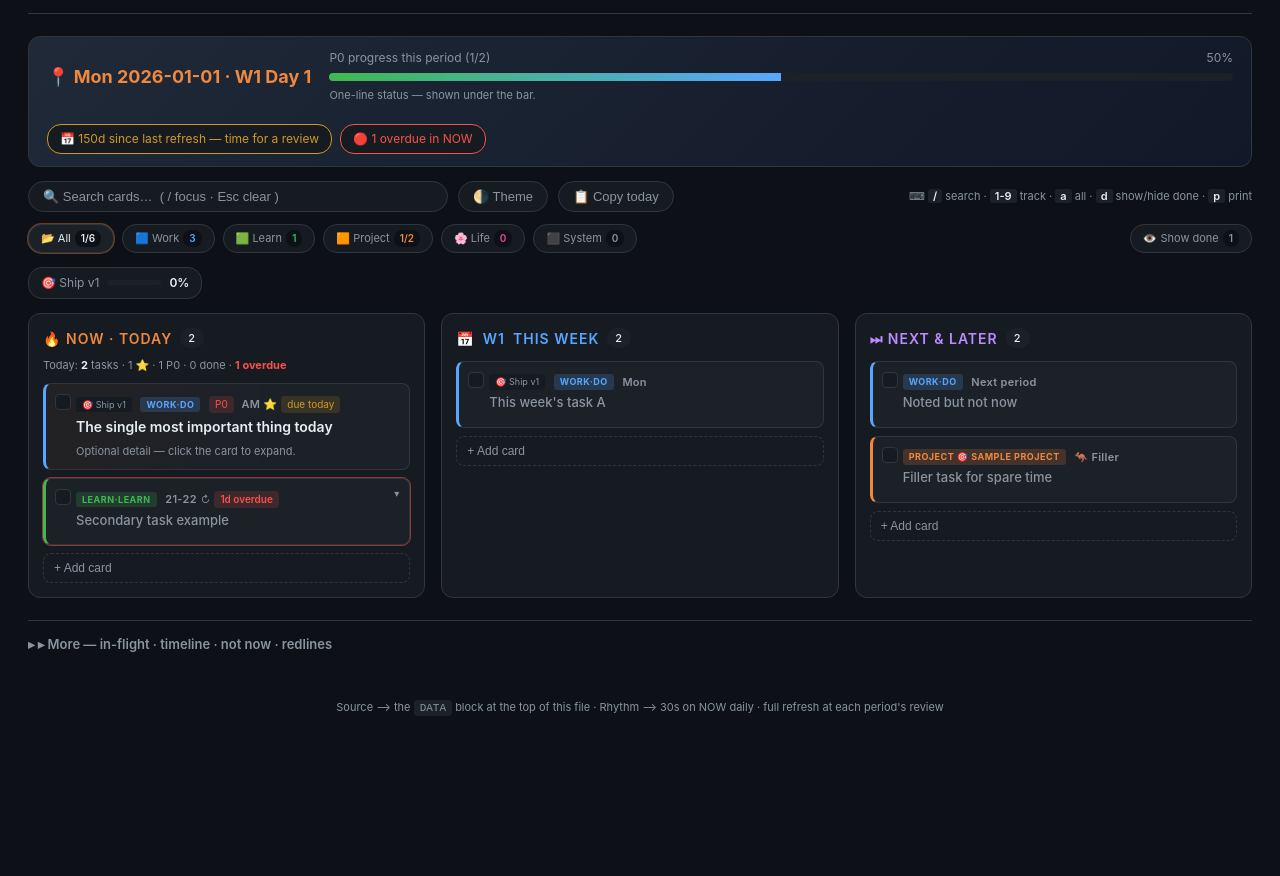
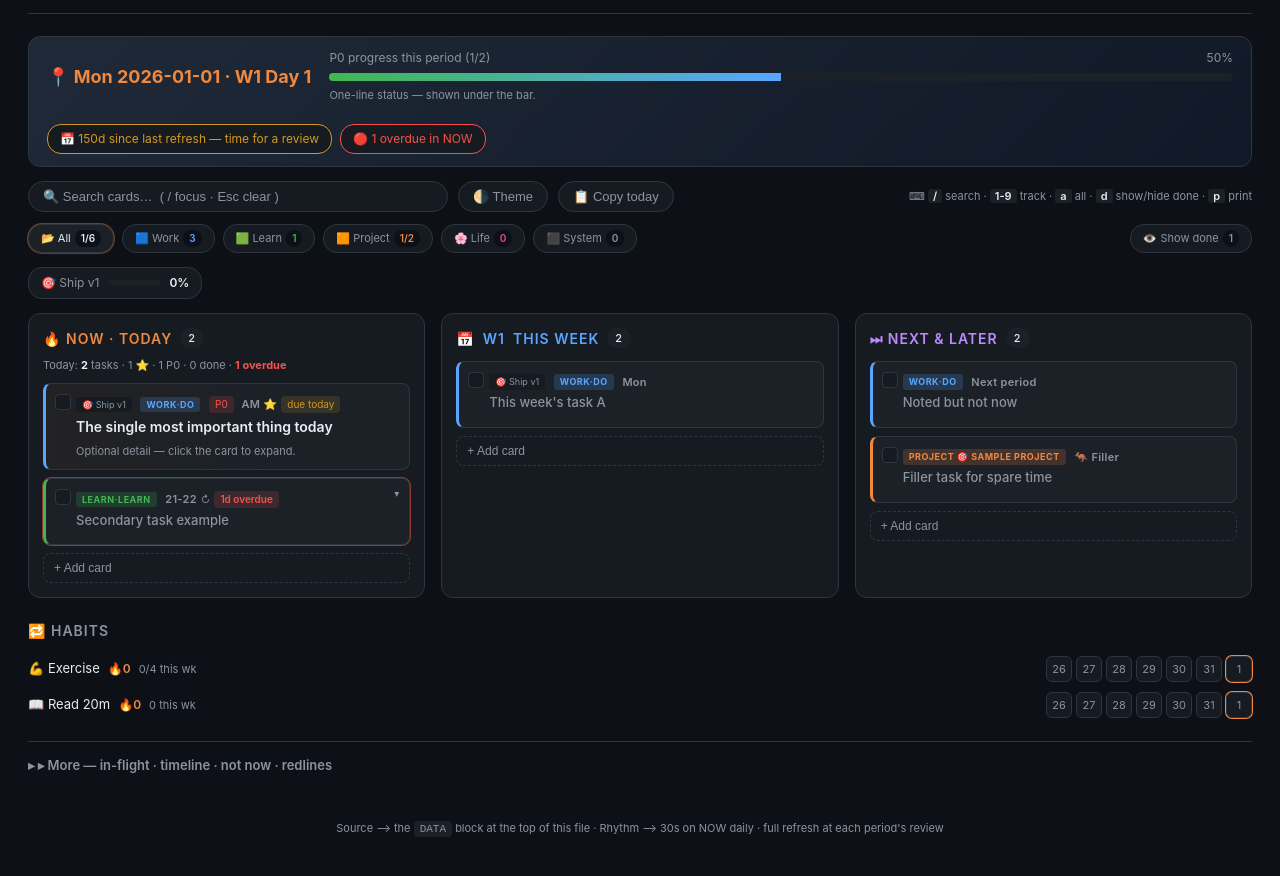
Before and after one commit to suzyeth/life-kanban, a website: page assets/kanban-template.html in a window 1280 px wide. Shown: the part 142-1018 px from the top of the page. Before the commit the page ends 918 px from the top, so only its background shows below. Drawn offline with Linux system fonts and the light colour scheme.

Commit message:
feat: habits — a 7-day streak grid (DATA.habits)
The 2nd market-research feature: generic habit tracking, free + local (other apps
paywall it).
- DATA.habits = [{id, name, emoji?, target?, log:[dates]}]. Renders a 7-day grid
  per habit with a 🔥 current-streak and an "n/target this week" count.
- Tick a day in-browser → overlay (ov.habits[id][date]); 🔥 streak (today not yet
  done doesn't break it); sync banner + Ctrl/⌘+Z undo include it; "Copy latest
  DATA" folds the check-ins back into each habit's log.
- Section auto-hides when DATA.habits is empty/absent. Markup added to the
  template + the title is localizable (STR.habitsTitle / habitWeek).
- tests 37 -> 38; data-schema + README updated.

```diff
--- a/assets/kanban-template.html
+++ b/assets/kanban-template.html
@@ -335,6 +335,12 @@ const DATA = {
     // { title: "Name", sub: "subtitle / role", track: "work", date: "2026-01-01", status: "in progress", closed: false },
   ],
   trackingTitle: "📬 In-flight",   // tracking section header
+  // 🔁 Habits (optional) — a 7-day streak grid. Tick a day in-browser; `log` = dates done (synced back).
+  //    `target` (optional) = a per-week goal shown as "n/target this wk". Empty [] = section hidden.
+  habits: [
+    { id: "exercise", name: "Exercise", emoji: "💪", target: 4, log: [] },
+    { id: "read", name: "Read 20m", emoji: "📖", log: [] },
+  ],
   // 🚫 NOT NOW · explicitly skipped (see the name, skip it — kills re-deciding)
   notNow: [
     "Example: something explicitly cut this period",
@@ -414,6 +420,11 @@ const DATA = {
   </div>
 </div>
 
+<section class="habits" id="habits-section" style="display:none; margin-bottom:18px;">
+  <h2 id="habits-title" style="font-size:14px;font-weight:600;text-transform:uppercase;letter-spacing:1px;color:var(--muted);margin-bottom:10px;"></h2>
+  <div class="habits-grid" id="habits-grid"></div>
+</section>
+
 <details class="more-fold" id="more-fold">
   <summary>▸ More — in-flight · timeline · not now · redlines</summary>
 
--- a/assets/lk-engine.js
+++ b/assets/lk-engine.js
@@ -50,6 +50,9 @@
     addAction: "do",
     // tracking section default header (overridable via DATA.trackingTitle too)
     trackingTitle: "📬 In-flight",
+    // habits
+    habitsTitle: "🔁 Habits",
+    habitWeek: (n, target) => (target ? `${n}/${target} this wk` : `${n} this wk`),
     // timeline
     tlScaleHint: "Non-linear · near-term zoomed",
     tlCountdown: (days) => {
@@ -214,6 +217,16 @@
     css += `.sync-banner{display:flex;align-items:center;gap:12px;flex-wrap:wrap;background:rgba(240,136,62,0.12);border:1px solid var(--accent);color:var(--text);border-radius:10px;padding:10px 14px;margin-bottom:14px;font-size:13px;}`;
     css += `.sync-banner b{color:var(--accent);}.sync-banner .sync-actions{margin-left:auto;display:flex;gap:8px;flex-wrap:wrap;}`;
     css += `@media (max-width:600px){.card{padding-left:34px;}.card .chk{width:20px;height:20px;line-height:17px;left:8px;}}`;
+    // 🔁 habits streak grid
+    css += `.habit-row{display:flex;align-items:center;gap:10px;padding:5px 0;flex-wrap:wrap;}`;
+    css += `.habit-name{flex:1;min-width:140px;font-size:13px;color:var(--text);display:flex;align-items:center;gap:8px;flex-wrap:wrap;}`;
+    css += `.habit-streak{font-size:12px;color:var(--accent);font-weight:600;}`;
+    css += `.habit-week{font-size:11px;color:var(--muted);}`;
+    css += `.habit-cells{display:flex;gap:4px;}`;
+    css += `.habit-cell{width:26px;height:26px;border-radius:6px;border:1px solid var(--border);background:var(--bg-elev);color:var(--muted);font:inherit;font-size:11px;cursor:pointer;transition:all .12s;}`;
+    css += `.habit-cell:hover{border-color:var(--accent);}`;
+    css += `.habit-cell.today{box-shadow:0 0 0 1px var(--accent);}`;
+    css += `.habit-cell.done{background:var(--green);border-color:var(--green);color:var(--bg);}`;
     const styleEl = document.createElement("style");
     styleEl.id = "track-styles";
     styleEl.textContent = css;
@@ -251,8 +264,12 @@
     const STORE = "lk:" + (M.title || M.period || "board") + ":overlay";
     let ov = {};
     try { ov = JSON.parse(localStorage.getItem(STORE)) || {}; } catch (e) { ov = {}; }
-    ov.done = ov.done || {}; ov.col = ov.col || {}; ov.order = ov.order || {}; ov.added = ov.added || []; ov.edit = ov.edit || {};
+    ov.done = ov.done || {}; ov.col = ov.col || {}; ov.order = ov.order || {}; ov.added = ov.added || []; ov.edit = ov.edit || {}; ov.habits = ov.habits || {};
     const saveOv = () => { try { localStorage.setItem(STORE, JSON.stringify(ov)); } catch (e) {} };
+    // habits: DATA.habits[i].log (canonical dates done) overlaid by ov.habits[id][date]
+    const habitLog = {}; (DATA.habits || []).forEach((h) => (habitLog[h.id] = new Set(h.log || [])));
+    const fmtDate = (d) => d.toISOString().slice(0, 10); // d is noon-anchored → no TZ midnight skew
+    const habitDone = (id, ds) => { const o = ov.habits[id]; return o && ds in o ? !!o[ds] : (habitLog[id] ? habitLog[id].has(ds) : false); };
     const cssEsc = (k) => (window.CSS && CSS.escape) ? CSS.escape(k) : String(k).replace(/["\\]/g, "\\$&");
     // single-step (stacked) undo: snapshot ov BEFORE each mutation; Ctrl/Cmd+Z restores the last state
     const undoStack = [];
@@ -260,8 +277,8 @@
     const undo = () => {
       if (!undoStack.length) return;
       ov = JSON.parse(undoStack.pop());
-      ov.done = ov.done || {}; ov.col = ov.col || {}; ov.order = ov.order || {}; ov.added = ov.added || []; ov.edit = ov.edit || {};
-      saveOv(); buildCards(); repaint();
+      ov.done = ov.done || {}; ov.col = ov.col || {}; ov.order = ov.order || {}; ov.added = ov.added || []; ov.edit = ov.edit || {}; ov.habits = ov.habits || {};
+      saveOv(); buildCards(); repaint(); renderHabits();
     };
 
     let cards = [];
@@ -464,6 +481,9 @@
         const ec = ov.edit[c.key] && Object.keys(ov.edit[c.key]).length;
         if (dc || cc || ec) n++;
       });
+      Object.keys(ov.habits).forEach((id) => Object.keys(ov.habits[id]).forEach((ds) => {
+        if (!!ov.habits[id][ds] !== (habitLog[id] ? habitLog[id].has(ds) : false)) n++; // habit check-in differs from file
+      }));
       return n;
     };
     const refreshBanner = () => {
@@ -479,6 +499,32 @@
       const b = renderColumns();
       const s = computeStats(b);
       refreshProgress(s); refreshLegendCounts(s); refreshSummary(b); renderGoals(); refreshBanner(); reapplyView();
+    };
+
+    // 🔁 habits — a 7-day streak grid per habit (independent of cards; re-rendered on its own toggle)
+    const renderHabits = () => {
+      const habits = DATA.habits || [];
+      const sec = $("habits-section"), grid = $("habits-grid");
+      if (!sec || !grid) return;
+      if (!habits.length) { sec.style.display = "none"; return; }
+      sec.style.display = "";
+      setText("habits-title", STR.habitsTitle);
+      const todayDs = fmtDate(todayDate);
+      const days = [];
+      for (let i = 6; i >= 0; i--) days.push(new Date(todayDate.getTime() - i * dayMs));
+      const streak = (id) => {
+        let n = 0, start = habitDone(id, todayDs) ? 0 : 1; // today not yet done doesn't break the streak
+        for (let k = start; ; k++) { if (habitDone(id, fmtDate(new Date(todayDate.getTime() - k * dayMs)))) n++; else break; }
+        return n;
+      };
+      const weekDone = (id) => days.filter((d) => habitDone(id, fmtDate(d))).length; // done in the last 7 days
+      grid.innerHTML = habits.map((h) => `
+        <div class="habit-row" data-habit="${esc(h.id)}">
+          <div class="habit-name">${esc(h.emoji || "")} ${esc(h.name)}
+            <span class="habit-streak" title="current streak">🔥${streak(h.id)}</span>
+            <span class="habit-week">${esc(STR.habitWeek(weekDone(h.id), h.target))}</span></div>
+          <div class="habit-cells">${days.map((d) => { const ds = fmtDate(d); return `<button class="habit-cell ${habitDone(h.id, ds) ? "done" : ""} ${ds === todayDs ? "today" : ""}" type="button" data-date="${ds}" title="${ds}" aria-label="${esc(h.name)} ${ds}">${d.getDate()}</button>`; }).join("")}</div>
+        </div>`).join("");
     };
 
     // —— move mode (touch-friendly tap-to-move): tap a card's ⠿, then tap a column ——
@@ -545,6 +591,15 @@
 
     // —— interactions: move / edit / check / delete-added / add-form / fold / expand (delegated) ——
     document.addEventListener("click", (e) => {
+      const cell = e.target.closest(".habit-cell");
+      if (cell) {
+        const id = cell.closest(".habit-row").dataset.habit, ds = cell.dataset.date;
+        ov.habits[id] = ov.habits[id] || {};
+        snapshot();
+        ov.habits[id][ds] = !habitDone(id, ds);
+        saveOv(); renderHabits(); refreshBanner();
+        return;
+      }
       const grabBtn = e.target.closest(".grab");
       if (grabBtn) { e.stopPropagation(); const k = grabBtn.closest(".card").dataset.key; setMoving(movingKey === k ? null : k); return; }
       if (movingKey) {
@@ -676,7 +731,7 @@
     if (syncReset) syncReset.addEventListener("click", () => {
       if (!confirm(STR.confirmReset)) return;
       snapshot();
-      ov = { done: {}, col: {}, order: {}, added: [], edit: {} }; saveOv(); buildCards(); repaint();
+      ov = { done: {}, col: {}, order: {}, added: [], edit: {}, habits: {} }; saveOv(); buildCards(); repaint(); renderHabits();
     });
     const syncCopy = $("sync-copy");
     if (syncCopy) syncCopy.addEventListener("click", async () => {
@@ -701,6 +756,11 @@
       };
       const out = Object.assign({}, DATA);
       out.now = b.now.map(clean); out.week = b.week.map(clean); out.next = b.next.map(clean);
+      if (DATA.habits) out.habits = DATA.habits.map((h) => { // fold overlay check-ins back into each habit's log
+        const log = new Set(h.log || []), o = ov.habits[h.id] || {};
+        Object.keys(o).forEach((ds) => (o[ds] ? log.add(ds) : log.delete(ds)));
+        return Object.assign({}, h, { log: [...log].sort() });
+      });
       const text = "const DATA = " + JSON.stringify(out, null, 2) + ";";
       try { await navigator.clipboard.writeText(text); syncCopy.textContent = STR.copiedSync; syncCopy.classList.add("ok"); }
       catch (e) { window.prompt(STR.pasteOverPrompt, text); }
@@ -882,6 +942,7 @@
 
     // first paint (columns + counts + progress + banner + view, overlay-aware)
     repaint();
+    renderHabits();
 
     // ⚡ attention strip — proactive nudges computed on open
     (function attn() {
```
Also changed, not shown: references/data-schema.md (+1 -0 lines), tests/board.spec.mjs (+20 -0 lines), README.md.
